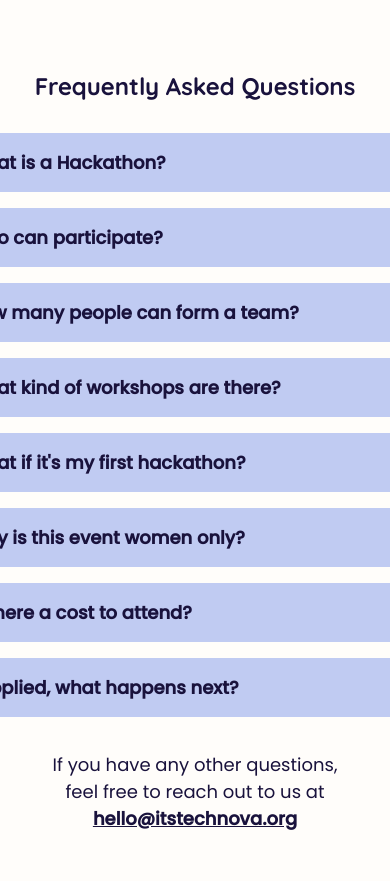
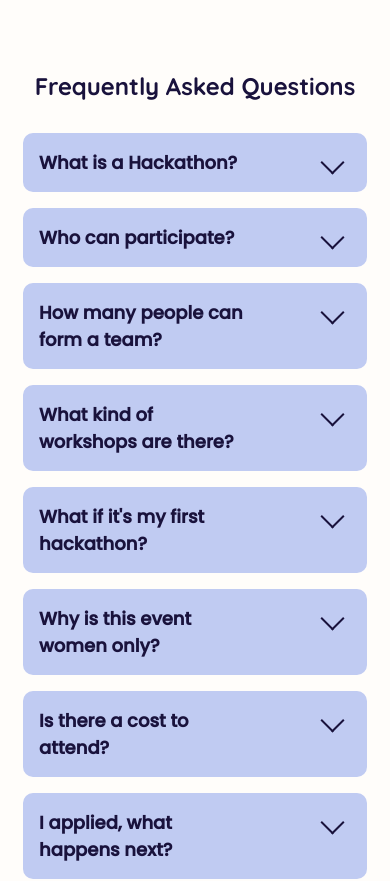
Before and after one commit to itstechnova/itstechnova.com, a React (Create React App) app: page / in a window 390 px wide. Shown: the part 5140-6021 px from the top of the page. Built offline with nearby package versions, Linux system fonts and the light colour scheme.

Commit message:
fix mobile + tablet views

```diff
--- a/src/components/ExpandableCard/ExpandableCard.scss
+++ b/src/components/ExpandableCard/ExpandableCard.scss
@@ -1,18 +1,17 @@
 @import "../../constants.scss";
 
 .card {
-  width: 590px;
+  display: block;
+  width: 40vw;
+  max-width: 590px;
   border-radius: 10px;
   padding: 1rem;
   font-family: $font-regular;
   &:hover {
     cursor: pointer;
   }
-  @include phone {
-    width: 320px;
-  }
   @include tablet {
-    width: 455px;
+    width: 80vw;
   }
 }
 
@@ -24,12 +23,16 @@
   .question {
     font-size: $text-medium;
     font-family: "Quicksand";
+    @include phone {
+      width: 13rem;
+    }
     @include tablet {
       font-family: $font-bold;
       font-weight: bolder;
       font-size: $text-small;
       display: inline-block;
     }
+    margin-right: 2rem;
   }
 }
 
--- a/src/sections/FAQ/FAQ.scss
+++ b/src/sections/FAQ/FAQ.scss
@@ -13,7 +13,7 @@
     font-size: $text-xlarge;
     margin-bottom: 3rem;
     align-self: flex-start;
-    @include phone {
+    @include tablet {
       margin-bottom: 2rem;
       font-size: $text-medium;
       text-align: center;
```
